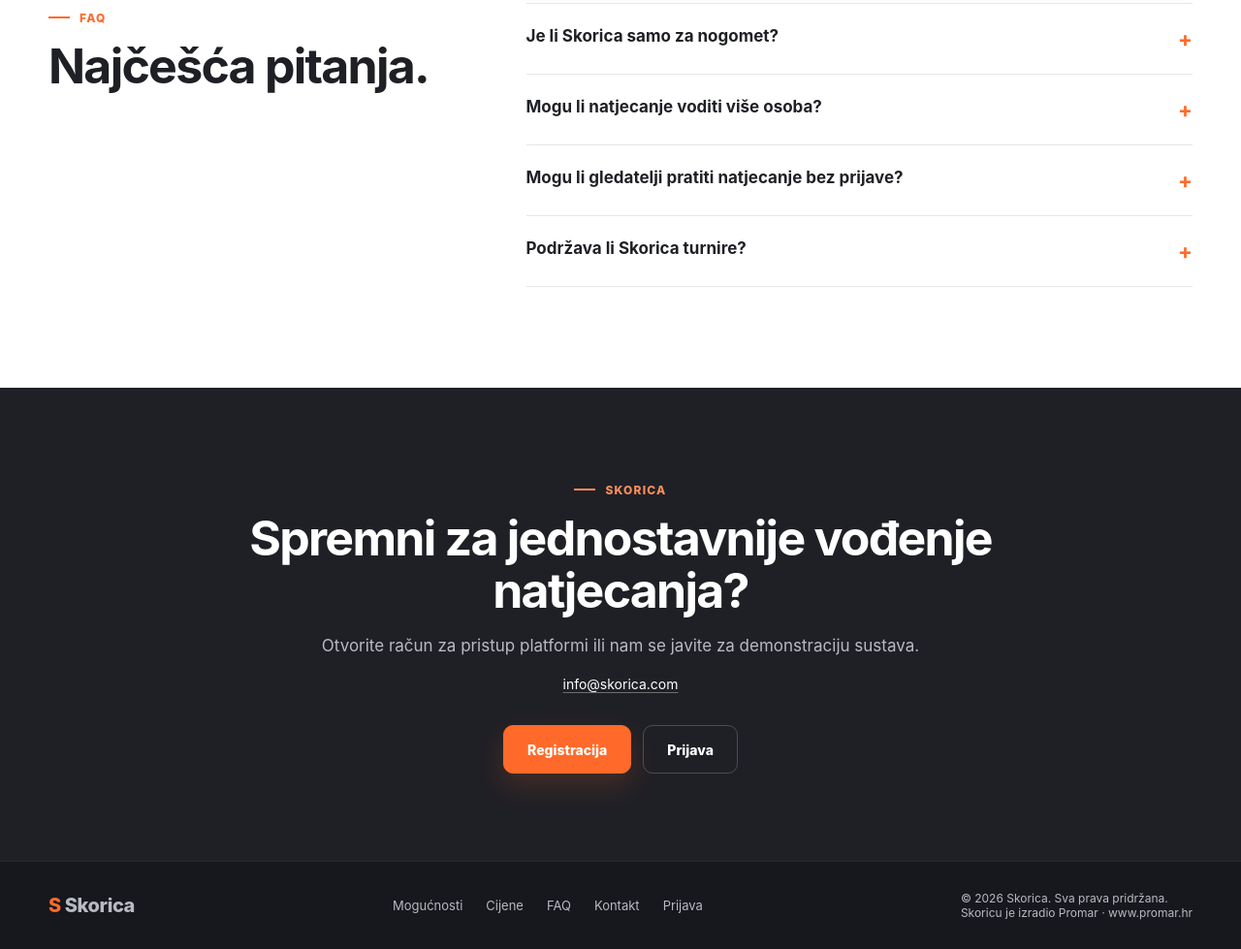
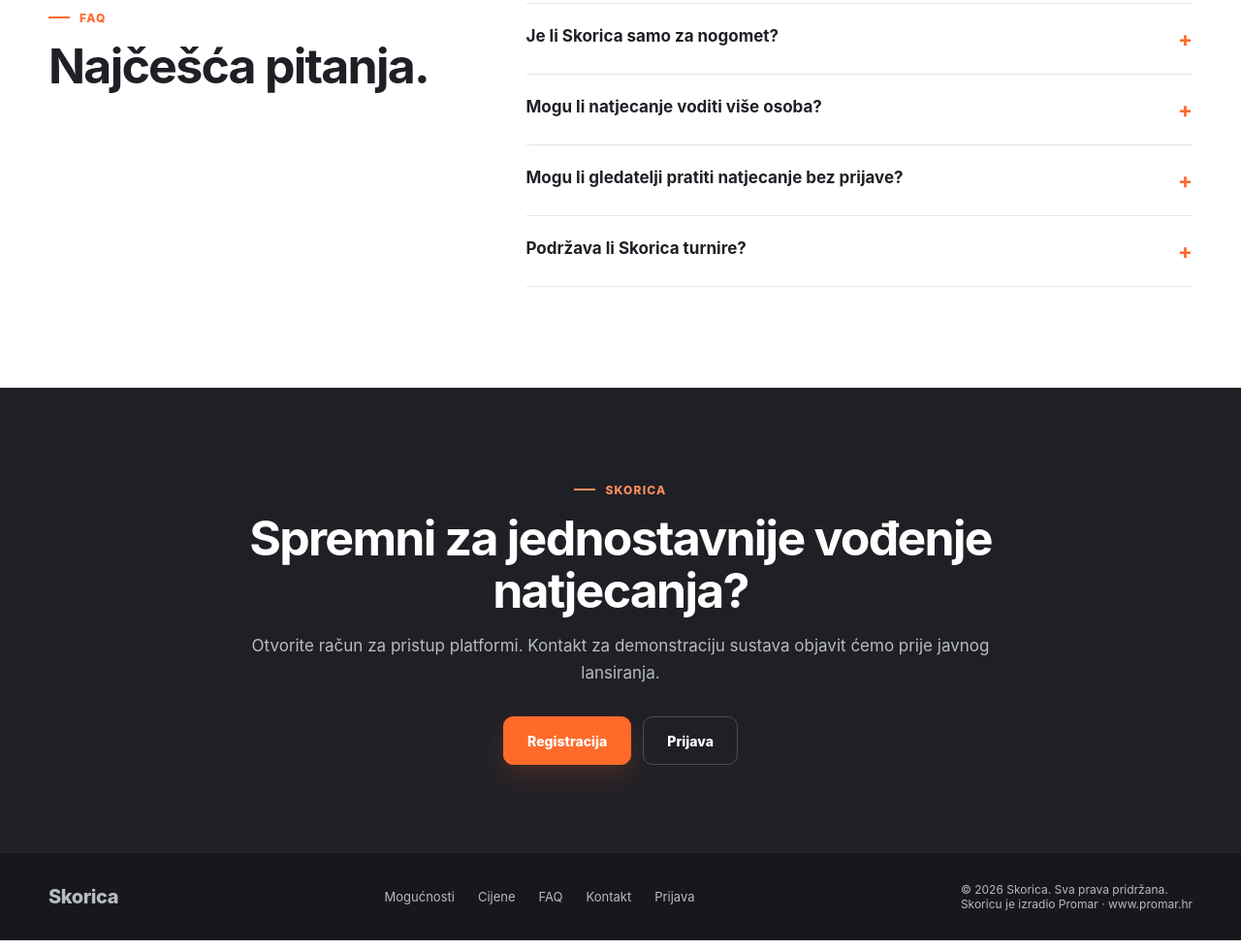
Before and after one commit to Pro-ma-r/skorica-landing, a plain HTML site: page index.html in a window 1280 px wide. Shown: the part 4741-5720 px from the top of the page at 97% size. Drawn offline with Linux system fonts and the light colour scheme.

Commit message:
fix: avoid unconfirmed landing contact details

```diff
--- a/index.html
+++ b/index.html
@@ -147,16 +147,15 @@
       <div class="shell final-inner">
         <span class="kicker kicker-on-dark">Skorica</span>
         <h2>Spremni za jednostavnije vođenje natjecanja?</h2>
-        <p>Otvorite račun za pristup platformi ili nam se javite za demonstraciju sustava.</p>
-        <p class="contact-note"><a href="mailto:info@skorica.com">info@skorica.com</a></p>
+        <p>Otvorite račun za pristup platformi. Kontakt za demonstraciju sustava objavit ćemo prije javnog lansiranja.</p>
         <div class="final-actions"><a class="button" href="https://app.skorica.com/register">Registracija</a><a class="button button-dark-secondary" href="https://app.skorica.com/login">Prijava</a></div>
       </div>
     </section>
 
     <footer class="footer">
       <div class="shell footer-inner">
-        <a class="footer-brand" href="/"><em>S</em> Skorica</a>
-        <div class="footer-links"><a href="#mogucnosti">Mogućnosti</a><a href="#cijene">Cijene</a><a href="#faq">FAQ</a><a href="mailto:info@skorica.com">Kontakt</a><a href="https://app.skorica.com/login">Prijava</a></div>
+        <a class="footer-brand" href="/">Skorica</a>
+        <div class="footer-links"><a href="#mogucnosti">Mogućnosti</a><a href="#cijene">Cijene</a><a href="#faq">FAQ</a><a href="#kontakt">Kontakt</a><a href="https://app.skorica.com/login">Prijava</a></div>
         <p>© 2026 Skorica. Sva prava pridržana.<br>Skoricu je izradio Promar · <a href="https://www.promar.hr" target="_blank" rel="noopener noreferrer">www.promar.hr</a></p>
       </div>
     </footer>
```
